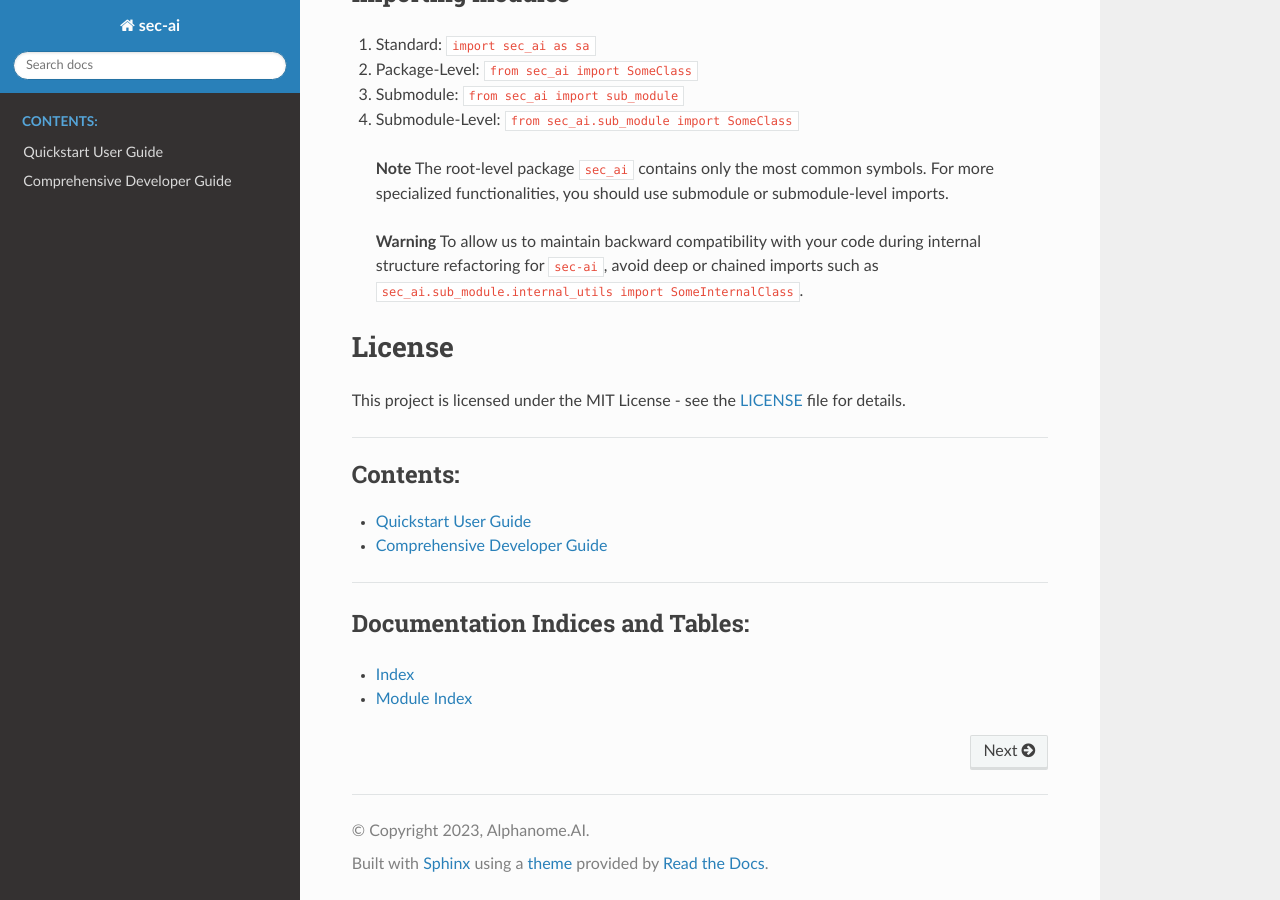
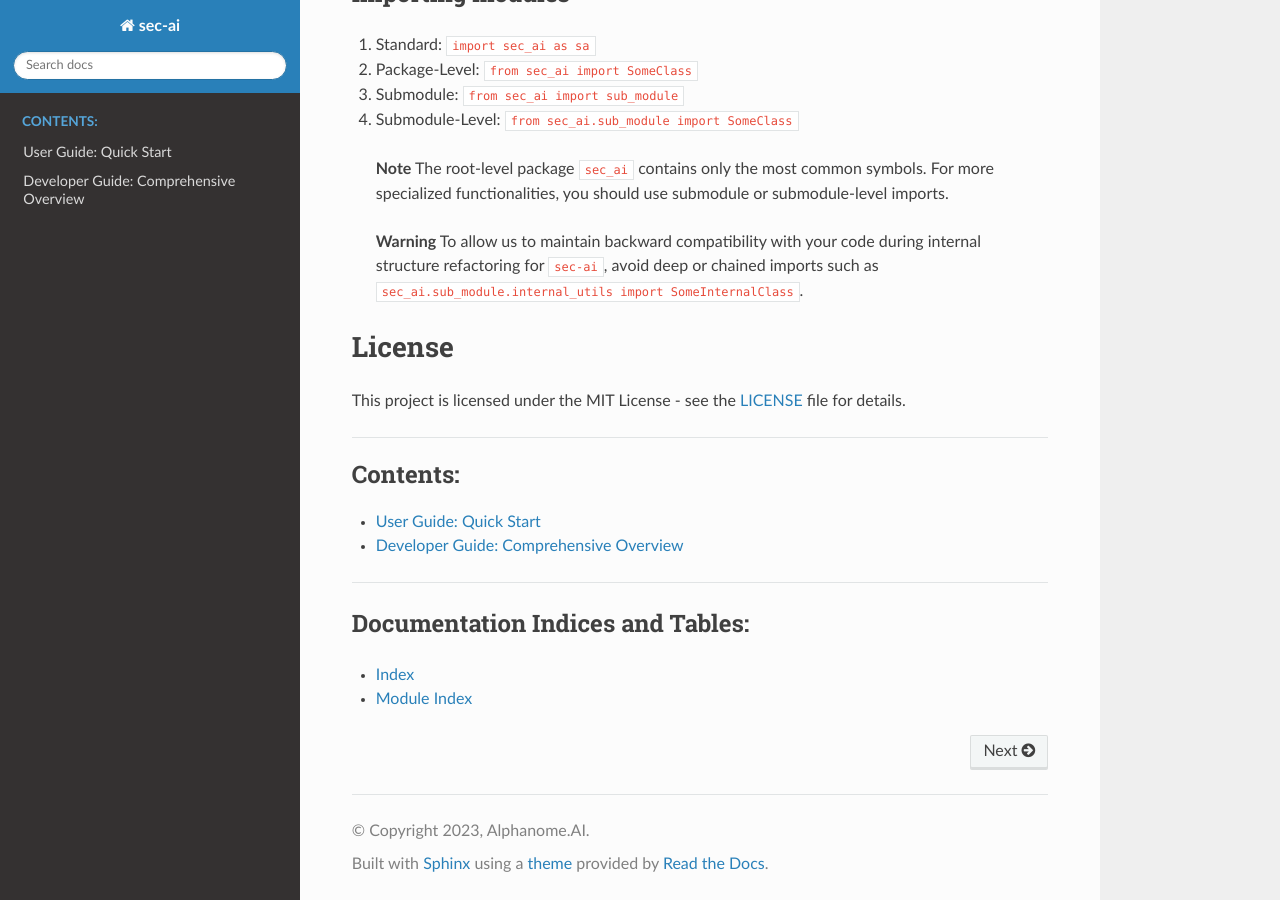
Before and after one commit to alphanome-ai/sec-ai, a Sphinx documentation site: the page built from docs/source/index.md, in a window 1280 px wide and 900 px high, scrolled down 1884 px. Built offline with Sphinx 7.4.7 and the Read the Docs theme 2.0.0, drawn with Linux system fonts in a browser that asks for light colours.

Commit message:
docs: rename notebooks

````diff
--- a/README.md
+++ b/README.md
@@ -78,16 +78,16 @@
 # TODO: Examples are coming soon!
 ```
 
-For more examples and advanced usage, you can continue learning how to use sec-ai by referring to the [**Quickstart User Guide**](https://sec-ai.readthedocs.io/en/latest/notebooks/quickstart_user_guide.html).
+For more examples and advanced usage, you can continue learning how to use sec-ai by referring to the [**Quickstart User Guide**](https://sec-ai.readthedocs.io/en/latest/notebooks/user_guide.html).
 
 
 # Contributing
 
 Contributing to `sec-ai` is a rewarding way to improve this open-source project. Whether you are a user interested in expanding your knowledge or a developer who wants to dive deeper into the codebase, we have comprehensive guides to get you started.
 
-- **User Guide**: If you are new to `sec-ai` and would like to get started, please refer to the [**Quickstart User Guide**](https://sec-ai.readthedocs.io/en/latest/notebooks/quickstart_user_guide.html).
+- **User Guide**: If you are new to `sec-ai` and would like to get started, please refer to the [**Quickstart User Guide**](https://sec-ai.readthedocs.io/en/latest/notebooks/user_guide.html).
 
-- **Developer Guide**: For those interested in contributing to `sec-ai`, the [**Comprehensive Developer Guide**](https://sec-ai.readthedocs.io/en/latest/notebooks/comprehensive_developer_guide.html) provides an in-depth walkthrough of the codebase and offers examples to help you contribute effectively.
+- **Developer Guide**: For those interested in contributing to `sec-ai`, the [**Comprehensive Developer Guide**](https://sec-ai.readthedocs.io/en/latest/notebooks/developer_guide.html) provides an in-depth walkthrough of the codebase and offers examples to help you contribute effectively.
 
 Both guides are interactive and allow you to engage with the code and concepts as you learn. You can run and modify all the code examples for yourself by cloning the repository and running the respective notebooks in a Jupyter environment.
 
--- a/docs/source/index.md
+++ b/docs/source/index.md
@@ -12,8 +12,8 @@
 :caption: 'Contents:'
 :maxdepth: 2
 
-notebooks/quickstart_user_guide
-notebooks/comprehensive_developer_guide
+notebooks/user_guide
+notebooks/developer_guide
 ```
 
 <hr>
````
Also changed, not shown: docs/source/notebooks/developer_guide.ipynb, docs/source/notebooks/user_guide.ipynb.
